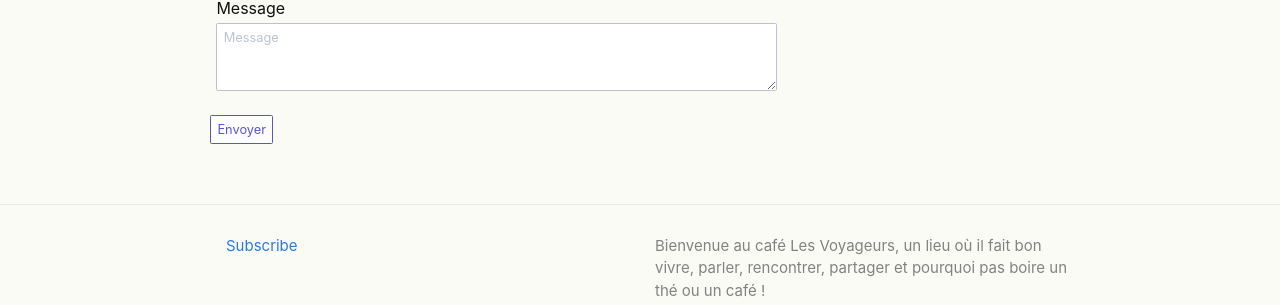
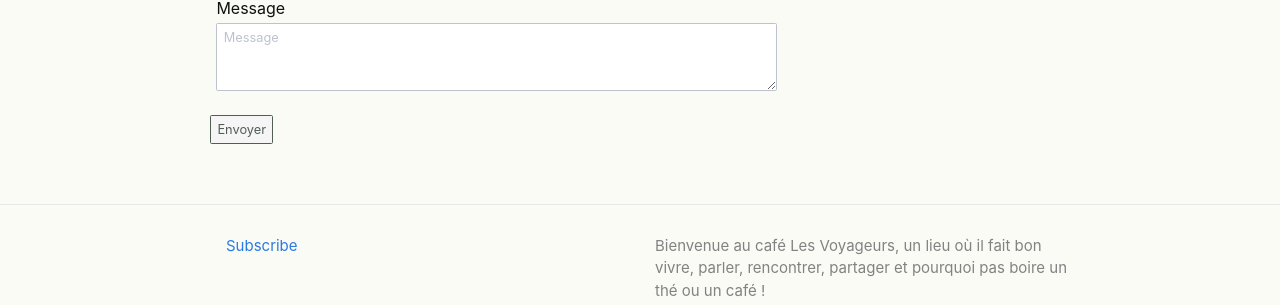
Before and after one commit to violaine-web/jekyll-local, a Jekyll site: the page built from contact.md, in a window 1280 px wide. Shown: the part 717-1022 px from the top of the page. Built offline with Jekyll 4.4.1, drawn with Linux system fonts in a browser that asks for light colours; nearby versions of some CDN libraries.

Commit message:
essai de changer la couleur du btn

```diff
--- a/_sass/main.scss
+++ b/_sass/main.scss
@@ -16,6 +16,12 @@
     color: whitesmoke;
 }
 
+.btn {
+    background: whitesmoke;
+    border-color: #515e56;
+    color: #515e56;
+}
+
 /*
 img {
     box-shadow: 6px 7px 5px 0px rgb(161, 160, 161);
```
